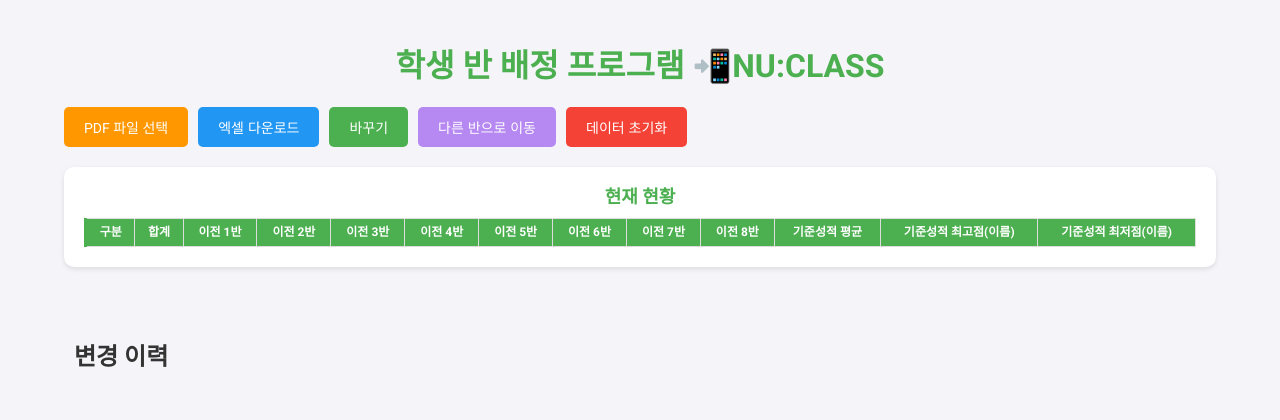
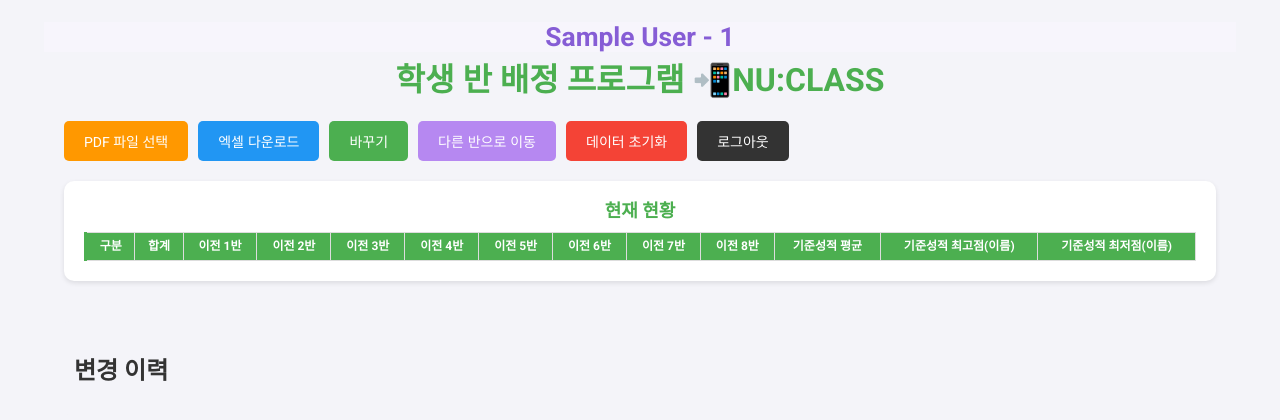
Before and after one commit to jingiru/nuclass, a Flask app: page /dashboard in a window 1280 px wide. Shown: the top 420 px of the page. Run offline with Flask 3, Linux system fonts and the light colour scheme; the visitor is signed in with stand-in values (Sample User, id 1); lists and menus that the app fills with data are empty.

Commit message:
로그인 로그아웃 기능 모두 구현 완료(학교코드 API 추출까지 완료)

```diff
--- a/app.py
+++ b/app.py
@@ -46,12 +46,13 @@ def login():
         school_code = data.get("schoolCode", "").strip()
         grade = data.get("grade", "").strip()
         password = data.get("password", "").strip()
+        school_name = data.get("schoolName", "").strip()
 
         if not school_code or not grade or not password:
             return jsonify({"success": False, "message": "학교코드, 학년, 비밀번호를 모두 입력해주세요."}), 400
 
         if not password.isdigit() or len(password) != 5:
-            return jsonify({"success": False, "message": "비밀번호는 일치하지 않습니다."}), 400
+            return jsonify({"success": False, "message": "비밀번호가 일치하지 않습니다."}), 400
 
         key = f"{school_code}_{grade}"
         passwords = load_password_data()
@@ -69,6 +70,8 @@ def login():
         # ✅ 여기서 둘 다 성공한 경우
         session['school_code'] = school_code
         session['grade'] = grade
+        session['school_name'] = school_name
+        session['name'] = f"{school_code}_{grade}"
 
         return jsonify({"success": True}), 200
     except Exception as e:
@@ -76,13 +79,22 @@ def login():
         return jsonify({"success": False, "message": "로그인 처리 중 오류가 발생했습니다."}), 500
 
 
+@app.route('/logout', methods=['POST'])
+def logout():
+    """로그아웃: 세션 초기화"""
+    session.clear()
+    return '', 204  # 성공 시 빈 응답
+
+
 
 @app.route('/dashboard')
 def dashboard():
     """반 배정 프로그램 페이지"""
-    if 'name' not in session:
-        return redirect(url_for('login_page'))  # 로그인하지 않은 경우 로그인 페이지로 리다이렉트
-    return render_template('index.html')  # 기존 index.html
+    if 'school_code' not in session or 'grade' not in session or 'school_name' not in session:
+        return redirect(url_for('login_page'))
+    school_name = session['school_name']
+    grade = session['grade']
+    return render_template('index.html', school_name=school_name, grade=grade)
 
 
 
--- a/password_data.json
+++ b/password_data.json
@@ -1 +1 @@
-{"7451024_2\ud559\ub144": "15151"}
+{"7451024_2\ud559\ub144": "15151", "7451021_1\ud559\ub144": "11111", "7451024_1\ud559\ub144": "15151", "7451024_6\ud559\ub144": "15151"}
--- a/static/css/styles.css
+++ b/static/css/styles.css
@@ -18,6 +18,16 @@ h1 {
     margin: 0 auto;
     padding: 20px;
 }
+
+.school-info {
+  text-align: center;
+  background-color: #f7f5fc;
+  font-size: 1.1rem;
+  color: #865DD5;
+  margin: -20px;
+  font-weight: bold;
+}
+
 
 .pdf-button {
     display: inline-block;
@@ -75,6 +85,25 @@ h1 {
 .move-button:hover {
     background-color: #b667e7; /* 진한 주황색 */
 }
+
+.logout-button {
+    display: inline-block;
+    background-color: #333333; /* 블랙 계열 */
+    color: white;
+    text-align: center;
+    padding: 10px 20px;
+    font-size: 14px;
+    border: none;
+    border-radius: 5px;
+    cursor: pointer;
+    transition: background-color 0.3s;
+}
+
+.logout-button:hover {
+    background-color: #000000; /* 진한 블랙 */
+}
+
+
 
 
 input[type="file"] {
--- a/static/js/app.js
+++ b/static/js/app.js
@@ -141,6 +141,26 @@ if (window.location.pathname === "/dashboard") {
     loadClassData(); // 로그인 후 자동으로 데이터 로드
 }
 
+
+
+// 로그아웃 버튼 기능 추가
+const logoutBtn = document.getElementById("logoutButton");
+
+logoutBtn.addEventListener("click", async () => {
+    const confirmLogout = confirm("정말 로그아웃 하시겠습니까?");
+    if (!confirmLogout) return;
+
+    try {
+        const response = await fetch("/logout", { method: "POST" });
+        if (response.ok) {
+            window.location.href = "/"; // 로그인 페이지로 이동
+        } else {
+            alert("로그아웃 실패");
+        }
+    } catch (error) {
+        console.error("로그아웃 중 오류:", error);
+    }
+});
 
 
 
--- a/static/js/login.js
+++ b/static/js/login.js
@@ -32,11 +32,11 @@ document.getElementById("loginForm").addEventListener("submit", async (event) =>
       return;
     }
 
-    // ✅ [여기 추가] 학교명 확인 후 서버로 로그인 요청 보내기!
+    // 학교명 확인 후 서버로 로그인 요청 보내기!
     const loginResponse = await fetch("/login", {
       method: "POST",
       headers: { "Content-Type": "application/json" },
-      body: JSON.stringify({ schoolCode, grade, password }),
+      body: JSON.stringify({ schoolCode, grade, password, schoolName }),
     });
 
     const result = await loginResponse.json();
--- a/templates/index.html
+++ b/templates/index.html
@@ -13,6 +13,9 @@
 <body>
 
     <div class="container">
+        <div class="school-info">
+            <h2>{{ school_name }} - {{ grade }}</h2>
+        </div>
         <h1> 학생 반 배정 프로그램 📲NU:CLASS</h1>
         <div class="button-group">
             <form id="uploadForm" enctype="multipart/form-data">
@@ -23,6 +26,7 @@
             <button id="globalSwapButton" class="global-swap-button">바꾸기</button>
             <button id="globalMoveButton" class="global-move-button">다른 반으로 이동</button>
             <button id="resetClassDataButton" class="pdf-button" style="background-color: #f44336;">데이터 초기화</button>
+            <button id="logoutButton" class="logout-button">로그아웃</button>
 
             <!---
             <div class="notes-toggle-wrapper">
```
